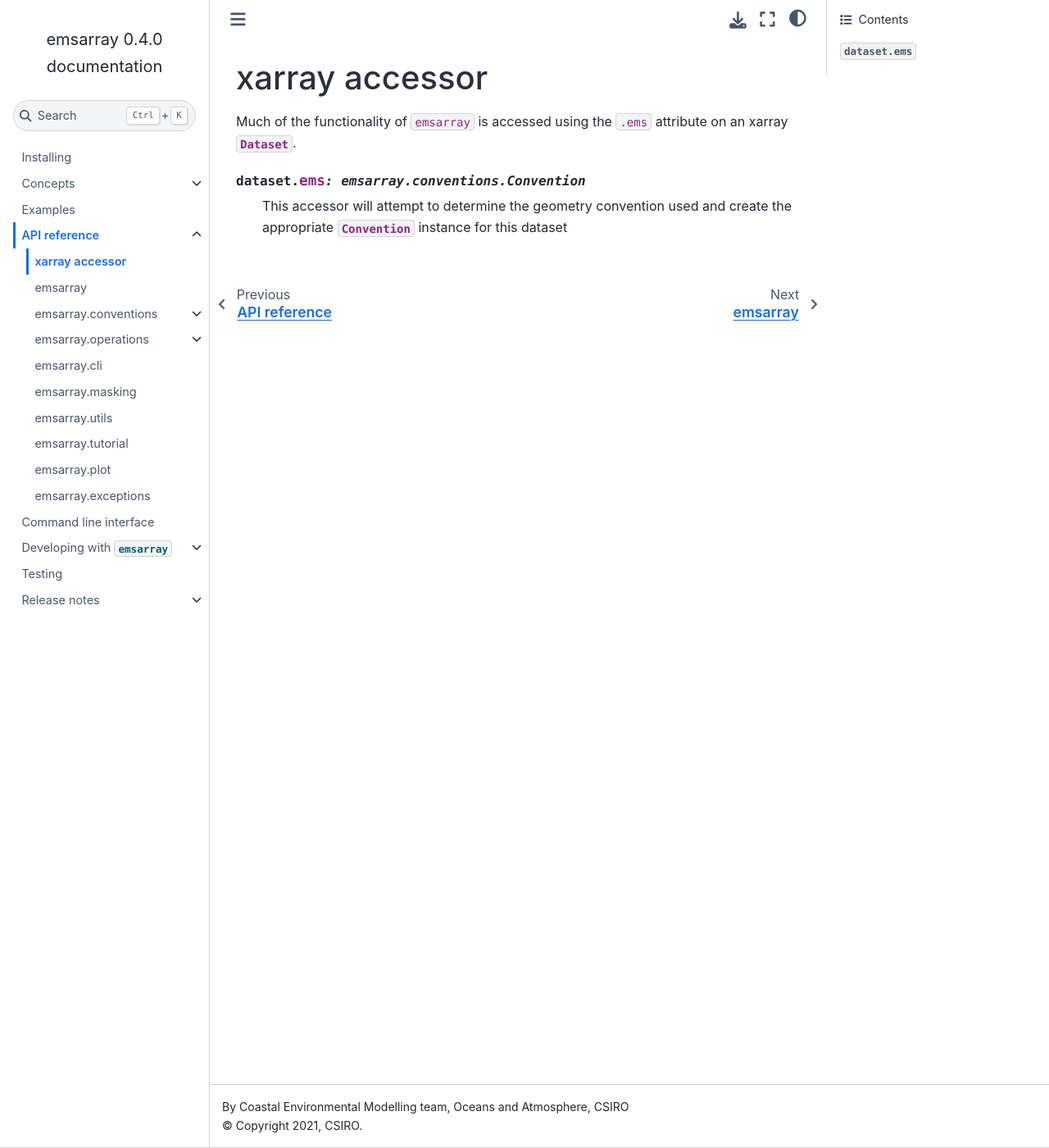
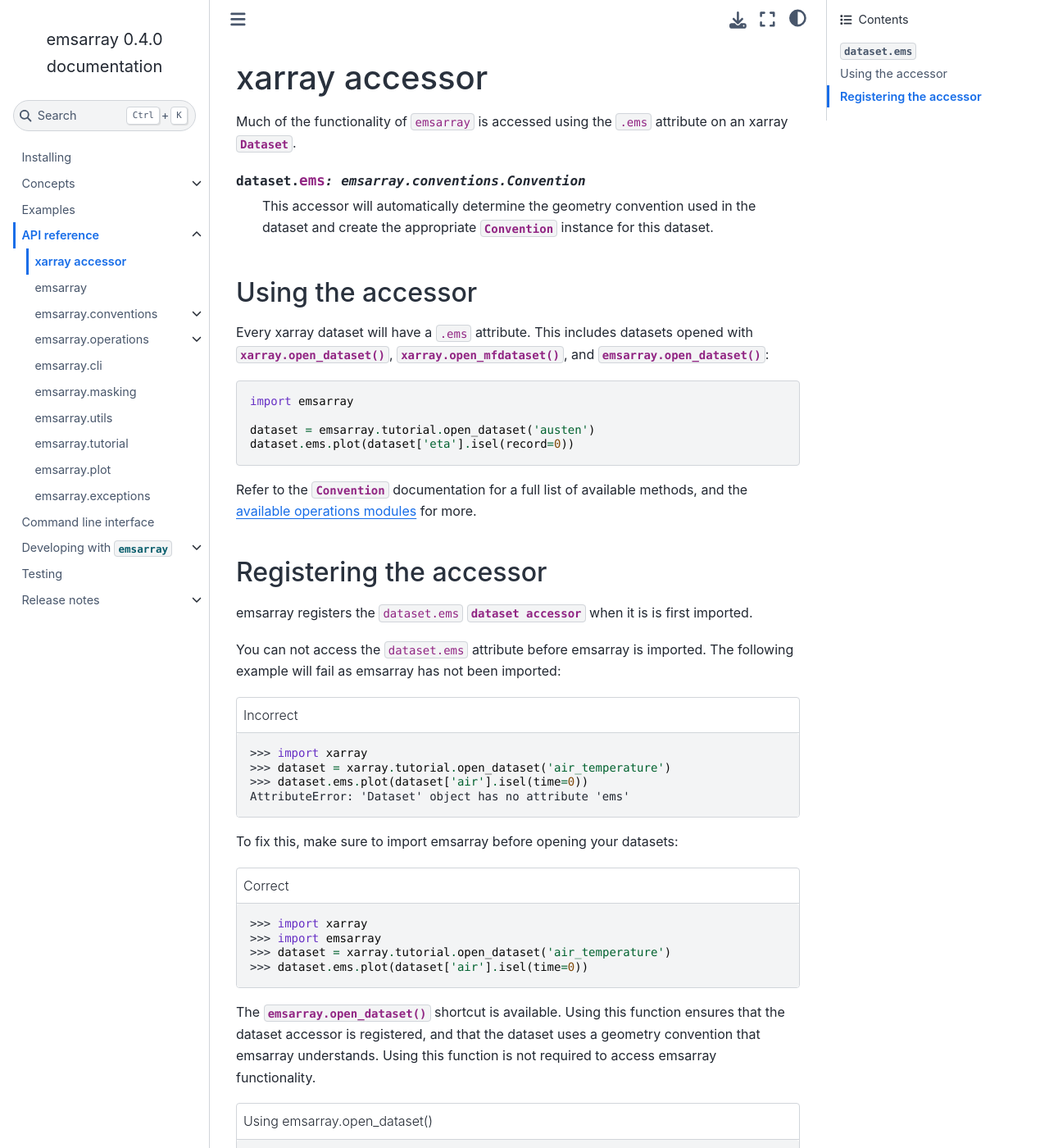
Before and after one commit to csiro-coasts/emsarray, a Sphinx documentation site: the page built from docs/api/accessors.rst, in a window 1280 px wide and 1400 px high. Shown: the whole window at 82% size. Built offline with Sphinx 7.4.7 and the Sphinx Book theme 1.1.4, drawn with Linux system fonts in a browser that asks for light colours; some of the changed text lies outside the part shown.

Commit message:
Add more details to docs/api/accessors.rst
Fixes #54

```diff
--- a/docs/api/accessors.rst
+++ b/docs/api/accessors.rst
@@ -10,6 +10,69 @@ using the ``.ems`` attribute on an xarray :class:`~xarray.Dataset`.
 .. attribute:: dataset.ems
     :type: emsarray.conventions.Convention
 
-    This accessor will attempt to determine the geometry convention used
+    This accessor will automatically determine
+    the geometry convention used in the dataset
     and create the appropriate :class:`~emsarray.conventions.Convention`
-    instance for this dataset
+    instance for this dataset.
+
+
+Using the accessor
+==================
+
+Every xarray dataset will have a ``.ems`` attribute.
+This includes datasets opened with
+:func:`xarray.open_dataset`, :func:`xarray.open_mfdataset`,
+and :func:`emsarray.open_dataset`:
+
+.. code-block:: python
+
+   import emsarray
+
+   dataset = emsarray.tutorial.open_dataset('austen')
+   dataset.ems.plot(dataset['eta'].isel(record=0))
+
+Refer to the :class:`~emsarray.conventions.Convention` documentation
+for a full list of available methods,
+and the :doc:`available operations modules </api/operations/index>` for more.
+
+.. _registering_accessor:
+
+Registering the accessor
+========================
+
+emsarray registers the ``dataset.ems``
+:func:`dataset accessor <xarray.register_dataset_accessor>`
+when it is is first imported.
+
+You can not access the ``dataset.ems`` attribute before emsarray is imported.
+The following example will fail as emsarray has not been imported:
+
+.. code-block:: python
+   :caption: Incorrect
+
+   >>> import xarray
+   >>> dataset = xarray.tutorial.open_dataset('air_temperature')
+   >>> dataset.ems.plot(dataset['air'].isel(time=0))
+   AttributeError: 'Dataset' object has no attribute 'ems'
+
+To fix this, make sure to import emsarray before opening your datasets:
+
+.. code-block:: python
+   :caption: Correct
+
+   >>> import xarray
+   >>> import emsarray
+   >>> dataset = xarray.tutorial.open_dataset('air_temperature')
+   >>> dataset.ems.plot(dataset['air'].isel(time=0))
+
+The :func:`emsarray.open_dataset` shortcut is available.
+Using this function ensures that the dataset accessor is registered,
+and that the dataset uses a geometry convention that emsarray understands.
+Using this function is not required to access emsarray functionality.
+
+.. code-block:: python
+   :caption: Using emsarray.open_dataset()
+
+   >>> import emsarray
+   >>> dataset = emsarray.open_dataset('path/to/dataset.nc')
+   >>> dataset.ems.plot(dataset['temp'].isel(record=0))
```
